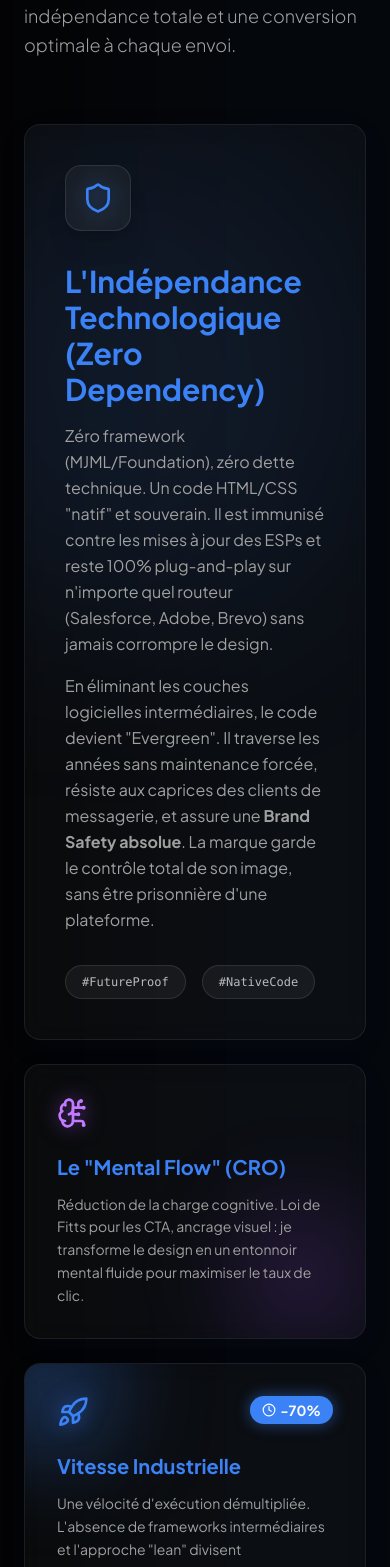
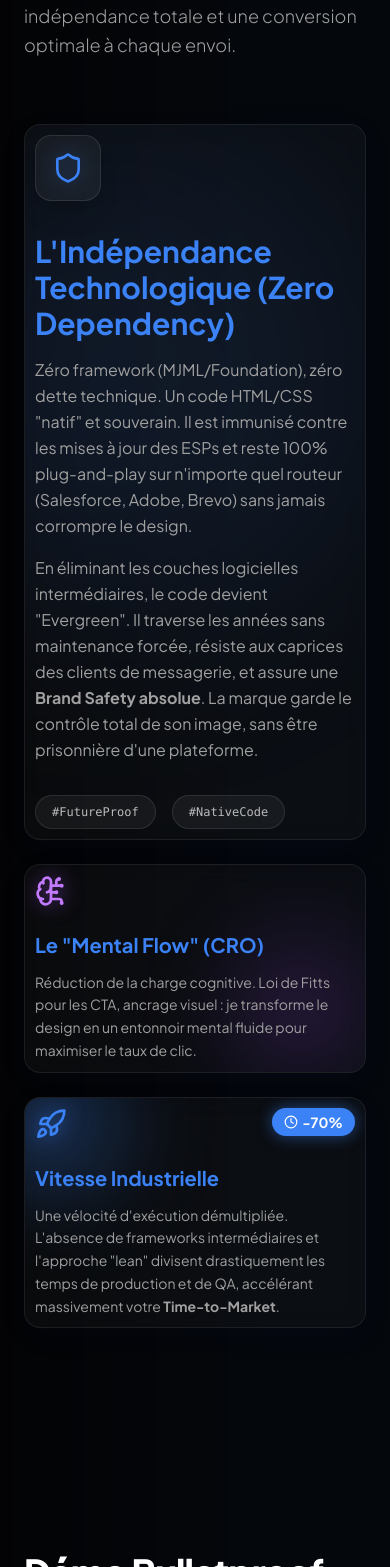
Before and after one commit to mist3rth/Portfolio, a Next.js app: page /Portfolio/ in a window 390 px wide. Shown: the part 2061-3628 px from the top of the page. Built offline with nearby package versions, Linux system fonts and the light colour scheme.

Commit message:
style(mobile): harmonisation du padding des cartes à 10px et optimisation accessibilité

```diff
--- a/src/components/Expertises.tsx
+++ b/src/components/Expertises.tsx
@@ -28,7 +28,7 @@ export default function Expertises() {
             {/* Animated Gradient Border (Glassmorphism Touch) */}
             <div className="absolute inset-0 bg-gradient-to-br from-white/20 via-transparent to-accent/30 opacity-30 group-hover:opacity-100 transition-opacity duration-500 z-0 rounded-3xl"></div>
 
-            <div className="glass-panel p-10 relative h-full w-full rounded-[23px] flex flex-col justify-between overflow-hidden transition-all duration-500 group-hover:-translate-y-1 bg-[#050505]/60">
+            <div className="glass-panel p-[10px] md:p-10 relative h-full w-full rounded-[23px] flex flex-col justify-between overflow-hidden transition-all duration-500 group-hover:-translate-y-1 bg-[#050505]/60">
 
               {/* Surgical Blur Spot */}
               <div className="absolute -top-12 -right-12 w-32 h-32 bg-accent/30 rounded-full blur-[40px] group-hover:bg-accent/40 transition-colors duration-500 pointer-events-none"></div>
--- a/src/components/Testimonials.tsx
+++ b/src/components/Testimonials.tsx
@@ -76,7 +76,7 @@ export default function Testimonials() {
             delay={idx * 150}
           >
             <div
-              className={`relative h-full glass-panel p-10 bg-[#050505]/80 backdrop-blur-xl border ${t.borderColor} rounded-3xl hover:border-opacity-60 transition-all duration-500 group flex flex-col justify-between overflow-hidden`}
+              className={`relative h-full glass-panel p-[10px] md:p-10 bg-[#050505]/80 backdrop-blur-xl border ${t.borderColor} rounded-3xl hover:border-opacity-60 transition-all duration-500 group flex flex-col justify-between overflow-hidden`}
             >
               {/* Glow de fond */}
               <div
--- a/src/components/Timeline.tsx
+++ b/src/components/Timeline.tsx
@@ -31,7 +31,7 @@ export default function Timeline() {
             {/* Dot - Desktop only */}
             <div className="hidden md:block absolute w-6 h-6 bg-black border-4 border-accent rounded-full -left-[45px] md:-left-[61px] top-1 group-hover:scale-125 transition-transform duration-300 shadow-[0_0_15px_rgba(59,130,246,0.6)] z-10"></div>
 
-            <div className="bg-black/40 backdrop-blur-xl glass-panel p-6 md:p-10 rounded-2xl hover:shadow-2xl hover:shadow-accent/10 transition-all duration-300 group-hover:-translate-y-1 border border-glass-border">
+            <div className="bg-black/40 backdrop-blur-xl glass-panel p-[10px] md:p-10 rounded-2xl hover:shadow-2xl hover:shadow-accent/10 transition-all duration-300 group-hover:-translate-y-1 border border-glass-border">
               <span className="inline-block py-1.5 px-4 rounded-full bg-accent/20 border border-accent/30 text-accent font-bold text-xs tracking-widest uppercase mb-6">
                 {exp.period}
               </span>
--- a/src/components/ValueProposition.tsx
+++ b/src/components/ValueProposition.tsx
@@ -22,7 +22,7 @@ export default function ValueProposition() {
 
         {/* Box 1 : Souveraineté - Large Left */}
         <ScrollReveal animation="slide-right" delay={150} className="md:col-span-2 md:row-span-2">
-          <div className="h-full glass-panel p-10 bg-[#050505]/80 backdrop-blur-xl relative overflow-hidden group border border-white/5 hover:border-accent/30 transition-all duration-500">
+          <div className="h-full glass-panel p-[10px] md:p-10 bg-[#050505]/80 backdrop-blur-xl relative overflow-hidden group border border-white/5 hover:border-accent/30 transition-all duration-500">
             <div className="absolute top-0 right-0 w-[500px] h-[500px] bg-accent/10 rounded-full blur-[100px] group-hover:bg-accent/20 transition-all duration-700 pointer-events-none"></div>
 
             <div className="relative z-10 h-full flex flex-col md:flex-row gap-8">
@@ -71,7 +71,7 @@ export default function ValueProposition() {
 
         {/* Box 2 : Mental Flow - Top Right */}
         <ScrollReveal animation="slide-left" delay={300}>
-          <div className="h-full glass-panel p-8 bg-[#050505]/80 backdrop-blur-xl relative overflow-hidden group border border-white/5 hover:border-accent/30 transition-all duration-500 flex flex-col justify-between">
+          <div className="h-full glass-panel p-[10px] md:p-8 bg-[#050505]/80 backdrop-blur-xl relative overflow-hidden group border border-white/5 hover:border-accent/30 transition-all duration-500 flex flex-col justify-between">
             <div className="absolute bottom-0 right-0 w-32 h-32 bg-purple-500/20 rounded-full blur-[50px] pointer-events-none"></div>
             <div className="relative z-10">
               <BrainCircuit className="w-8 h-8 text-purple-400 mb-6 drop-shadow-[0_0_10px_rgba(168,85,247,0.6)]" />
@@ -85,7 +85,7 @@ export default function ValueProposition() {
 
         {/* Box 3 : Vitesse & Prod - Bottom Right */}
         <ScrollReveal animation="slide-up" delay={450}>
-          <div className="h-full glass-panel p-8 bg-accent/10 backdrop-blur-xl relative overflow-hidden group border border-accent/20 hover:border-accent/50 transition-all duration-500 flex flex-col justify-between">
+          <div className="h-full glass-panel p-[10px] md:p-8 bg-accent/10 backdrop-blur-xl relative overflow-hidden group border border-accent/20 hover:border-accent/50 transition-all duration-500 flex flex-col justify-between">
             <div className="absolute -top-10 -left-10 w-32 h-32 bg-accent/40 rounded-full blur-[50px] pointer-events-none"></div>
             <div className="relative z-10 flex flex-col h-full">
               <div className="flex justify-between items-start mb-6">
```
Also changed, not shown: 1 other file (tests, documents, lock files or other folders).
